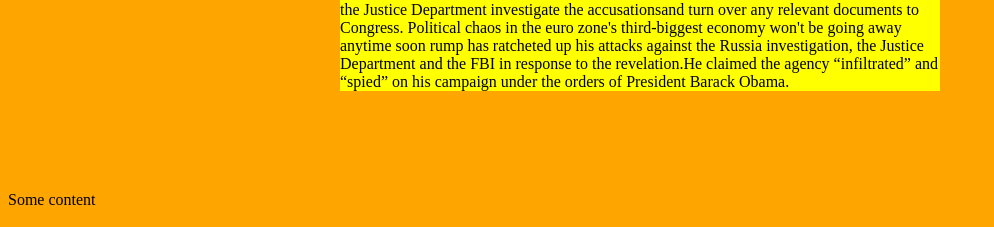
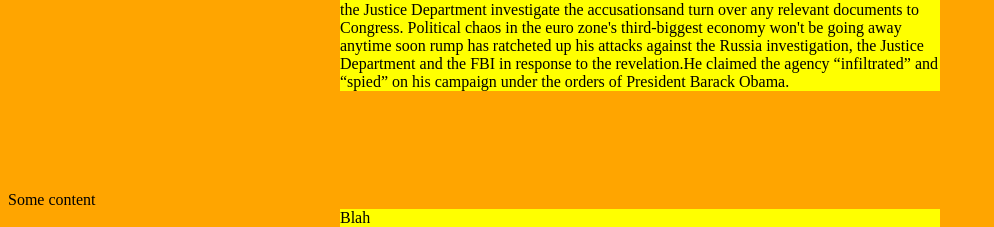
Before and after one commit to mirsiddika/web, a plain HTML site: page index.html in a window 1280 px wide. Shown: the part 619-846 px from the top of the page, without its empty margins (0-994 px from the left). Drawn offline with Linux system fonts and the light colour scheme.

Commit message:
fix #3
comments

```diff
--- a/index.html
+++ b/index.html
@@ -22,6 +22,7 @@
 
 <div class='move-me'>
 Some content
+	<p>Blah</p>
 </div>
 
 
```
